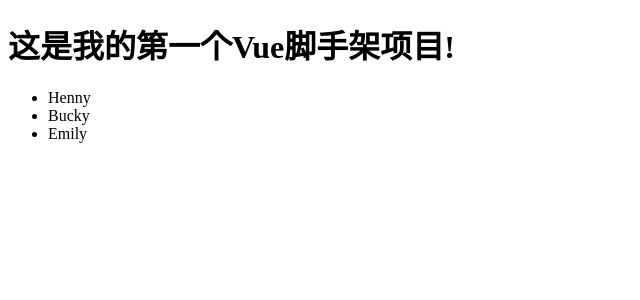
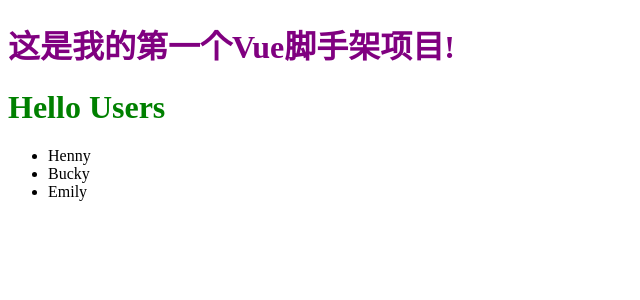
Before and after one commit to 15201348736/VueTest, a Vue app: page / in a window 1280 px wide. Shown: the top 300 px of the page, without its empty margins (0-640 px from the left). Built offline with nearby package versions, Linux system fonts and the light colour scheme.

Commit message:
CSS作用域（style中使用scoped）

```diff
--- a/index.html
+++ b/index.html
@@ -3,7 +3,7 @@
   <head>
     <meta charset="utf-8">
     <!--meta name="viewport" content="width=device-width,initial-scale=1.0"-->
-    <title>myvue</title>
+    <title>CSS作用域</title>
   </head>
   <body>
     <div id="app"></div>
--- a/src/App.vue
+++ b/src/App.vue
@@ -28,5 +28,9 @@
 
 
 <!--3样式：解决样式-->
-<style>
+<style scoped>
+h1{
+  color:purple;
+}
+
 </style>
--- a/src/components/Users.vue
+++ b/src/components/Users.vue
@@ -1,5 +1,6 @@
 <template>
   <div class="users">
+    <h1>Hello Users</h1>
     <ul>
       <li v-for="user in users">{{user}}</li>
     </ul>
@@ -19,4 +20,7 @@
 </script>
 
 <style scoped>
+h1{
+    color:green;
+}
 </style>
```
